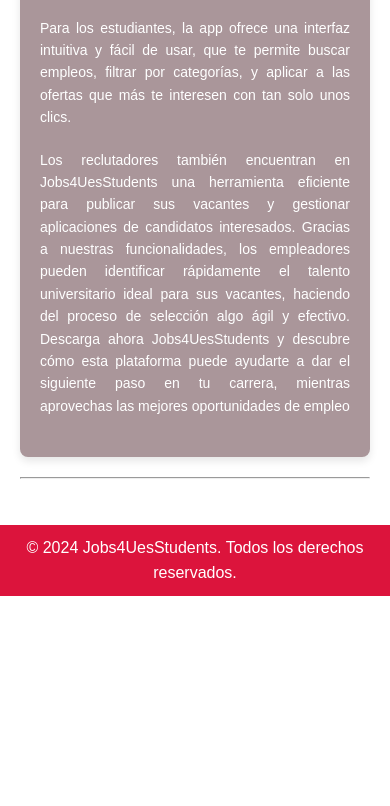
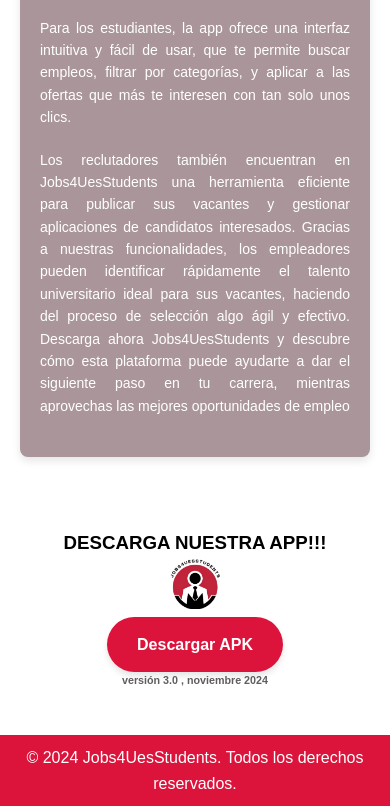
Before and after one commit to bryanmiranda138/Jobs4UesStudentsSite, a plain HTML site: page inicio/index.html in a window 390 px wide. Shown: the part 1237-2043 px from the top of the page. Before the commit the page ends 1833 px from the top, so only its background shows below. Drawn offline with Linux system fonts and the light colour scheme; files that its build step writes are made by us from their sources.

Commit message:
ultima version

```diff
--- a/inicio/index.html
+++ b/inicio/index.html
@@ -51,6 +51,13 @@ header {
         height: 40px;
         margin-right: 10px;
         border-radius: 50%;
+    }
+
+    .logo-img2 {
+        width: 50px;
+        /* Ancho ajustado */
+        height: auto;
+        /* Mantiene la proporción */
     }
 
     .nav-links {
@@ -114,6 +121,7 @@ main {
         overflow: hidden;
         margin: 0 auto;
     }
+
     .carrusel {
         display: flex;
         transition: transform 0.5s ease;
@@ -143,6 +151,33 @@ main {
         border-radius: 50%;
         cursor: pointer;
         user-select: none;
+    }
+
+    .button-container {
+        text-align: center;
+    }
+
+    .download-button {
+        display: inline-block;
+        padding: 15px 30px;
+        font-size: 16px;
+        font-weight: bold;
+        color: #ffffff;
+        background-color: #dc143c;
+        border: none;
+        border-radius: 30px;
+        text-decoration: none;
+        transition: background-color 0.3s ease, transform 0.2s ease;
+        box-shadow: 0 4px 6px rgba(0, 0, 0, 0.1);
+    }
+
+    .download-button:hover {
+        background-color: #b11232;
+        transform: scale(1.05);
+    }
+
+    .download-button:active {
+        transform: scale(0.95);
     }
 
     .prev {
@@ -210,7 +245,8 @@ footer {
     }
 
     /* Cards for "Quiénes Somos" y "Términos y Condiciones" */
-.card2, .card3 {
+    .card2,
+    .card3 {
         background-color: #ffffff;
         border: 1px solid #ddd;
         border-radius: 8px;
@@ -220,7 +256,8 @@ footer {
         margin: 20px auto;
     }
 
-.card-content2, .card-content3 {
+    .card-content2,
+    .card-content3 {
         font-family: Arial, sans-serif;
         text-align: justify;
         font-size: 16px;
@@ -262,8 +299,8 @@ footer {
             font-size: 14px;
         }
     }
+</style>
 
-</style>
 <body>
     <header>
         <nav class="navbar">
@@ -320,17 +357,39 @@ footer {
             <section>
                 <section>
                     <div class="card">
-                        <center><h2>Información sobre la App</h2></center>
-                        <p>Descarga Jobs4UesStudents, la aplicación diseñada especialmente para estudiantes universitarios que buscan empleo de forma rápida y sencilla, creada exclusivamente para estudiantes.</p><br>
-                        <p> Nuestra plataforma te conecta con oportunidades de trabajo, ya sea de medio tiempo o tiempo completo, adaptadas a tus necesidades y horarios. </p>
-                        <p>Con Jobs4UesStudents, podrás explorar una variedad de ofertas laborales publicadas por reclutadores en busca de talentos jóvenes, como tú, para cubrir diversos puestos en distintas áreas.</p>
-                        <p>Para los estudiantes, la app ofrece una interfaz intuitiva y fácil de usar, que te permite buscar empleos, filtrar por categorías, y aplicar a las ofertas que más te interesen con tan solo unos clics.</p>
-                        <p> Los reclutadores también encuentran en Jobs4UesStudents una herramienta eficiente para publicar sus vacantes y gestionar aplicaciones de candidatos interesados. Gracias a nuestras funcionalidades, los empleadores pueden identificar rápidamente el talento universitario ideal para sus vacantes, haciendo del proceso de selección algo ágil y efectivo.
-                            Descarga ahora Jobs4UesStudents y descubre cómo esta plataforma puede ayudarte a dar el siguiente paso en tu carrera, mientras aprovechas las mejores oportunidades de empleo</p>
+                        <center>
+                            <h2>Información sobre la App</h2>
+                        </center>
+                        <p>Descarga Jobs4UesStudents, la aplicación diseñada especialmente para estudiantes
+                            universitarios que buscan empleo de forma rápida y sencilla, creada exclusivamente para
+                            estudiantes.</p><br>
+                        <p> Nuestra plataforma te conecta con oportunidades de trabajo, ya sea de medio tiempo o tiempo
+                            completo, adaptadas a tus necesidades y horarios. </p>
+                        <p>Con Jobs4UesStudents, podrás explorar una variedad de ofertas laborales publicadas por
+                            reclutadores en busca de talentos jóvenes, como tú, para cubrir diversos puestos en
+                            distintas áreas.</p>
+                        <p>Para los estudiantes, la app ofrece una interfaz intuitiva y fácil de usar, que te permite
+                            buscar empleos, filtrar por categorías, y aplicar a las ofertas que más te interesen con tan
+                            solo unos clics.</p>
+                        <p> Los reclutadores también encuentran en Jobs4UesStudents una herramienta eficiente para
+                            publicar sus vacantes y gestionar aplicaciones de candidatos interesados. Gracias a nuestras
+                            funcionalidades, los empleadores pueden identificar rápidamente el talento universitario
+                            ideal para sus vacantes, haciendo del proceso de selección algo ágil y efectivo.
+                            Descarga ahora Jobs4UesStudents y descubre cómo esta plataforma puede ayudarte a dar el
+                            siguiente paso en tu carrera, mientras aprovechas las mejores oportunidades de empleo</p>
                     </div>
+                    <br>
+                    <br>
+                    <h3>DESCARGA NUESTRA APP!!!</h3>
+
+                    <img src="LogoJobs4UesStudents.png" alt="Logo" class="logo-img2">
+                    <div class="button-container">
+                        <a href="Jobs4UesStudents.apk" download class="download-button">Descargar APK</a>
+                    </div>
+                    <h6 style="color: #615d5d;">versión 3.0 , noviembre 2024</h6>
                 </section>
 
-            <hr>
+
                 <br>
             </section>
     </main>
--- a/styles.css
+++ b/styles.css
@@ -240,6 +240,33 @@ footer {
         height: 300px;
     }
 
+    .button-container {
+        text-align: center;
+    }
+
+    .download-button {
+        display: inline-block;
+        padding: 15px 30px;
+        font-size: 16px;
+        font-weight: bold;
+        color: #ffffff;
+        background-color: #dc143c;
+        border: none;
+        border-radius: 30px;
+        text-decoration: none;
+        transition: background-color 0.3s ease, transform 0.2s ease;
+        box-shadow: 0 4px 6px rgba(0, 0, 0, 0.1);
+    }
+
+    .download-button:hover {
+        background-color: #b11232;
+        transform: scale(1.05);
+    }
+
+    .download-button:active {
+        transform: scale(0.95);
+    }
+
     .vista h1 {
         font-size: 24px;
     }
```
Also changed, not shown: index.html (+63 -8 lines), 1 other file. Lines whose indentation alone changed are shown as unchanged.
